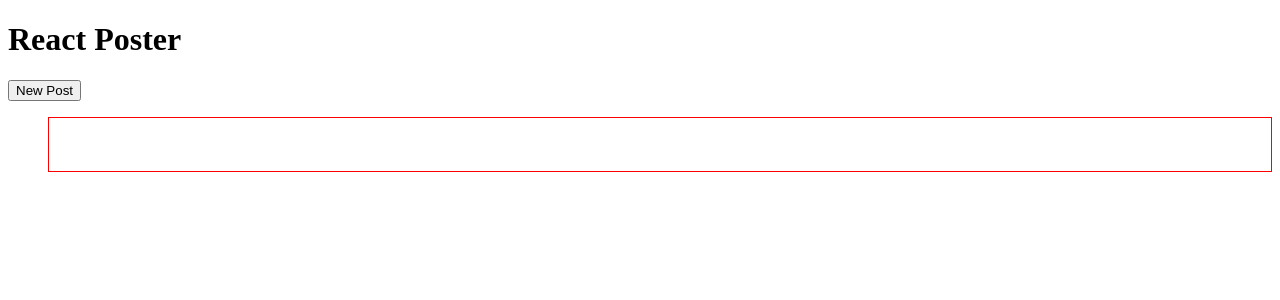
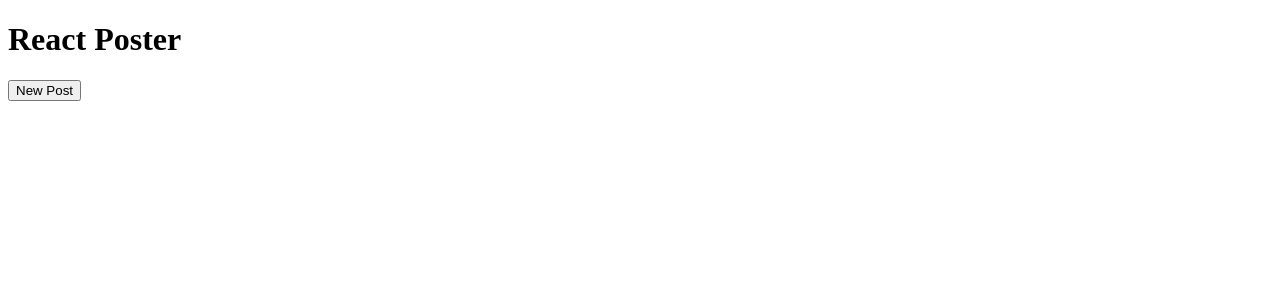
Before and after one commit to sisart003/react-js-boiler-plate, a React (Vite) app: page / in a window 1280 px wide. Shown: the top 300 px of the page. Built offline with nearby package versions, Linux system fonts and the light colour scheme.

Commit message:
Removing the red border to <li>

```diff
--- a/src/index.css
+++ b/src/index.css
@@ -1,7 +1,4 @@
-.borderito{
-  border: 1px solid red;
-  padding: 1rem;
-}
+
 
 ul li{
   list-style-type: none;
```
